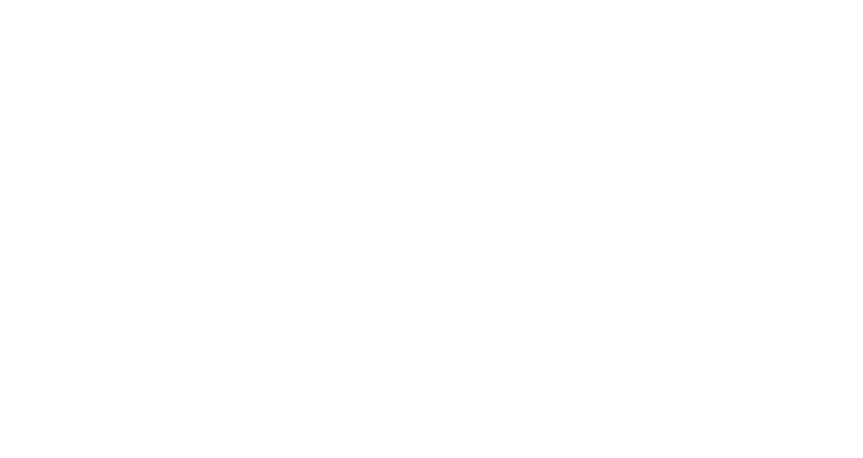
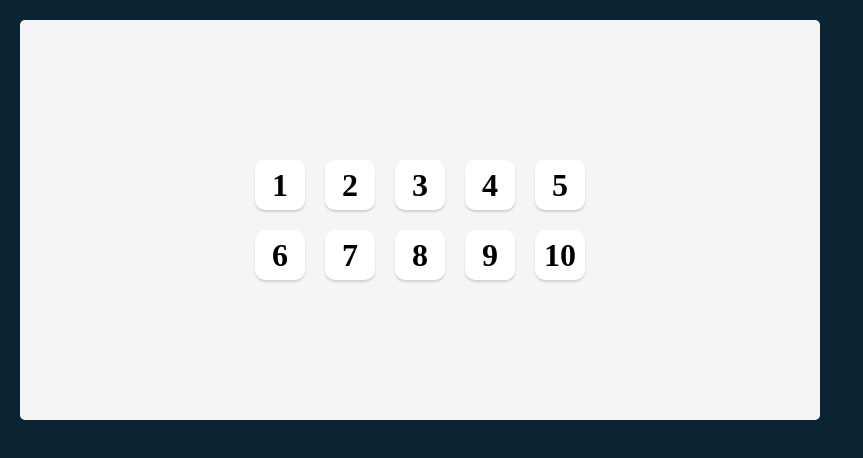
Before and after one commit to MaliaPagley/Tenzies, a React (Vite) app: page / in a window 1280 px wide. Shown: the top 458 px of the page, without its empty margins (0-863 px from the left). Built offline with nearby package versions, Linux system fonts and the light colour scheme.

Commit message:
Added Starter Files/ Styling
Added:
Components
CSS Styling
Dice Numbers

```diff
--- a/src/App.jsx
+++ b/src/App.jsx
@@ -1,4 +1,5 @@
-import { useState } from 'react'
+import React from "react"
+import Die from './Die'
 
 
 
@@ -6,10 +7,20 @@ function App() {
 
 
   return (
-    <>
-
-
-    </>
+   <main>
+      <div className ="dice-container">
+        <Die value="1" />
+        <Die value="2" />
+        <Die value="3" />
+        <Die value="4" />
+        <Die value="5" />
+        <Die value="6" />
+        <Die value="7" />
+        <Die value="8" />
+        <Die value="9" />
+        <Die value="10" />
+      </div>
+   </main>
   )
 }
 
--- /dev/null
+++ b/src/Die.jsx
@@ -0,0 +1,10 @@
+import React from 'react'
+
+function Die(props) {
+    return (
+        <div className="die-face">
+           <h2 className="die-num">{props.value}</h2>
+        </div>
+    )
+}
+export default Die
--- a/src/style.css
+++ b/src/style.css
@@ -0,0 +1,43 @@
+* {
+  box-sizing: border-box;
+}
+
+body {
+  margin: 0;
+  background-color: #0B2434;
+  padding: 20px;
+}
+
+main {
+  background-color: #F5F5F5;
+  height: 400px;
+  max-width: 800px;
+  border-radius: 5px;
+  padding: 20px;
+  display: flex;
+  flex-direction: column;
+  justify-content: center;
+  align-items: center;
+}
+
+.dice-container {
+  display: grid;
+  grid-template: auto auto / repeat(5, 1fr);
+  gap: 20px;
+}
+
+.die-face {
+  height: 50px;
+  width: 50px;
+  box-shadow: 0px 2px 2px rgba(0, 0, 0, 0.15);
+  border-radius: 10px;
+  display: flex;
+  justify-content: center;
+  align-items: center;
+  cursor: pointer;
+  background-color: white;
+}
+
+.die-num {
+  font-size: 2rem;
+}
```
Also changed, not shown: 1 other file (tests, documents, lock files or other folders).
